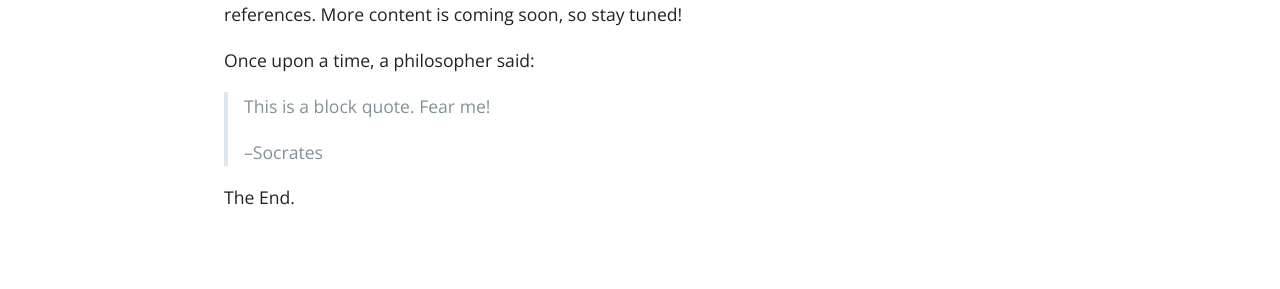
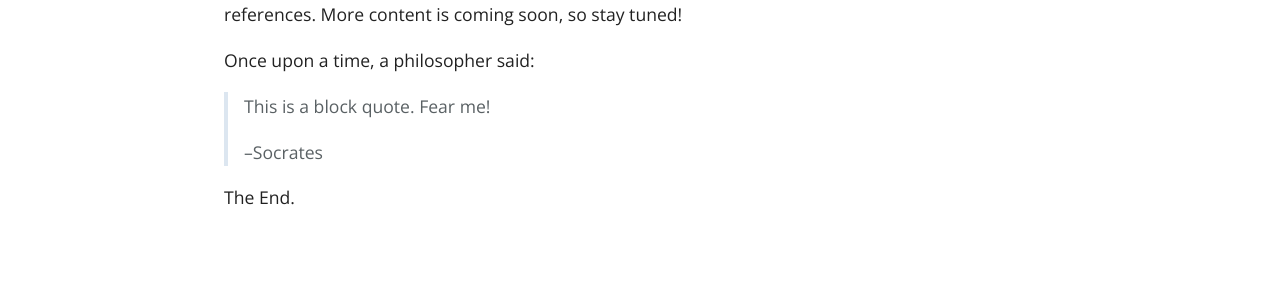
Before and after one commit to second-breakfast/second-breakfast.github.io, a Jekyll site: the page built from _posts/2018-12-08-hello-world.markdown, in a window 1280 px wide. Shown: the part 461-750 px from the top of the page. Built offline with Jekyll 4.4.1, drawn with Linux system fonts in a browser that asks for light colours.

Commit message:
Make block quotes a bit darker

```diff
--- a/css/cayman.css
+++ b/css/cayman.css
@@ -203,7 +203,7 @@
 .main-content pre code, .main-content pre tt { display: inline; max-width: initial; padding: 0; margin: 0; overflow: initial; line-height: inherit; word-wrap: normal; background-color: transparent; border: 0; }
 .main-content pre code:before, .main-content pre code:after, .main-content pre tt:before, .main-content pre tt:after { content: normal; }
 .main-content ul, .main-content ol { margin-top: 0; font-family: "Open Sans"; }
-.main-content blockquote { padding: 0 1rem; margin-left: 0; margin-right: 0; color: #819198; border-left: 0.3rem solid #dce6f0; }
+.main-content blockquote { padding: 0 1rem; margin-left: 0; margin-right: 0; color: #5a6164; border-left: 0.3rem solid #dce6f0; }
 .main-content blockquote > :first-child { margin-top: 0; }
 .main-content blockquote > :last-child { margin-bottom: 0; }
 .main-content table { display: block; width: 100%; overflow: auto; word-break: normal; word-break: keep-all; -webkit-overflow-scrolling: touch; }
```
